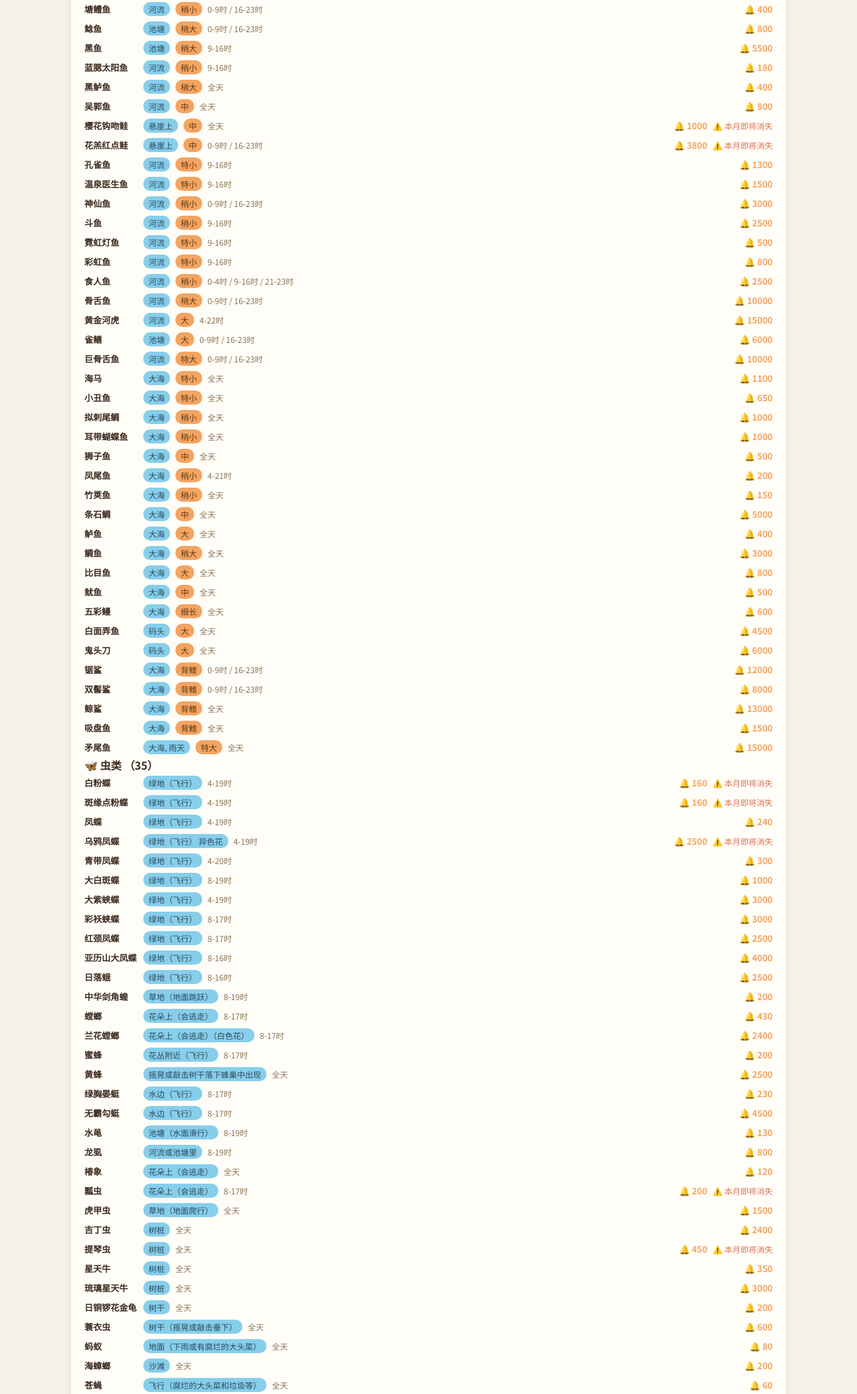
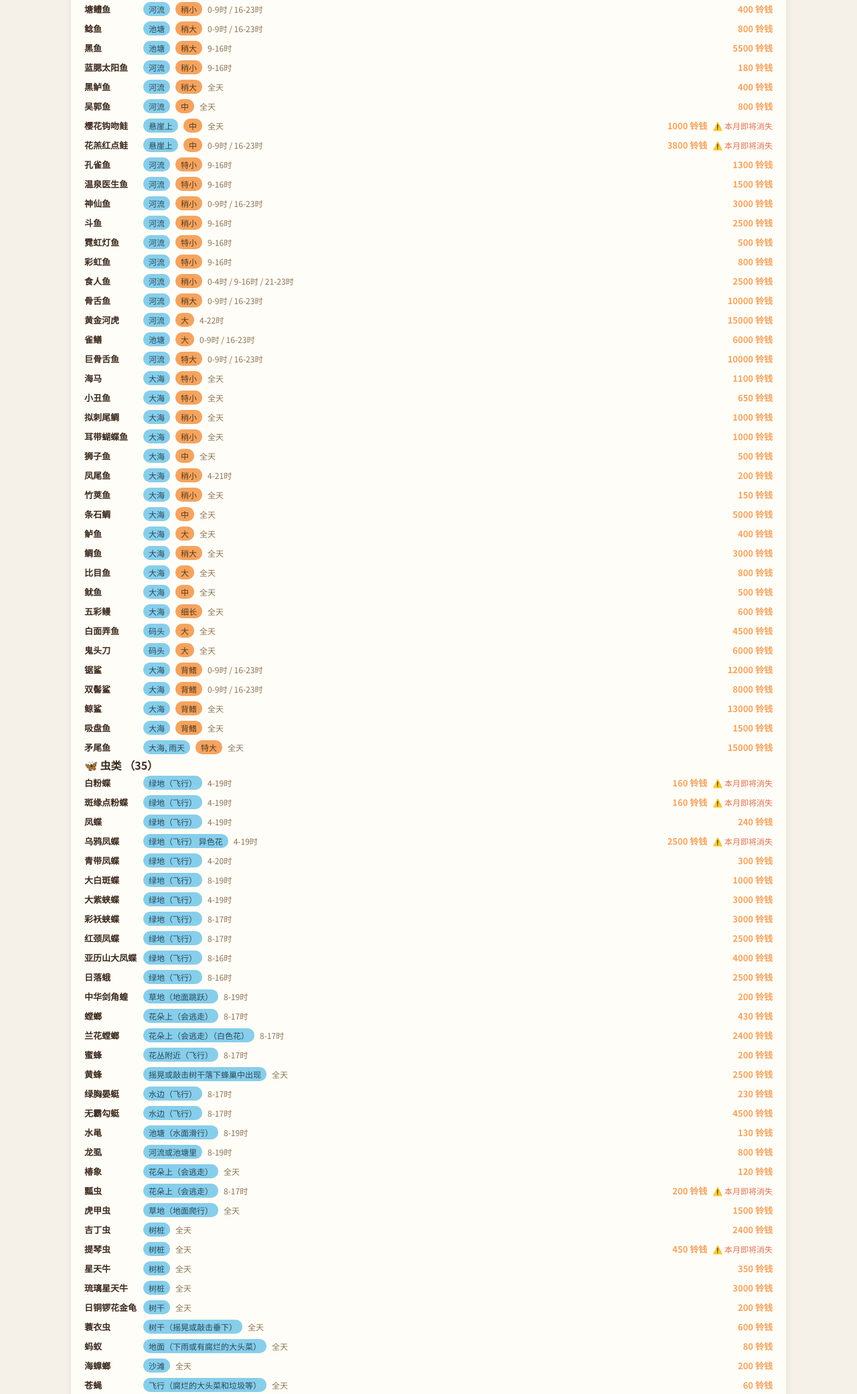
Before and after one commit to BRUC3L1U/ACNH_Tracker, a plain HTML site: page index.html in a window 1280 px wide. Shown: the part 645-2726 px from the top of the page at 67% size. Drawn offline with Linux system fonts and the light colour scheme.

Commit message:
Fix sorting, check mark, price labels, and today panel scoping
- Default sort key is now null (preserving Wiki in-game guide order)
- Fixed check box to render proper check mark glyph
- Changed price display from bell icon to "铃钱" suffix
- Today Available panel now shows only current tab's creatures

```diff
--- a/index.html
+++ b/index.html
@@ -92,7 +92,7 @@ body{font-family:var(--font-body);background:var(--color-bg);color:var(--color-t
 .tag-shadow{background:var(--color-accent-warm);color:#5a3a1a}
 .tag-price{color:var(--color-text-muted);font-weight:700;font-size:13px;white-space:nowrap}
 .check-box{width:28px;height:28px;border-radius:var(--radius-sm);border:2px solid var(--color-border);display:flex;align-items:center;justify-content:center;transition:all .3s;flex-shrink:0;margin-top:2px}
-.check-box::after{content:'\\2713';color:#fff;font-size:16px;opacity:0;transition:opacity .3s}
+.check-box::after{content:'\2713';color:#fff;font-size:16px;opacity:0;transition:opacity .3s;font-weight:700}
 .creature-meta{grid-column:1/-1;display:flex;flex-direction:column;gap:4px}
 .meta-row{font-size:11px;color:var(--color-text-muted);display:flex;align-items:center;gap:2px}
 .heat-cell{width:22px;height:20px;display:inline-flex;align-items:center;justify-content:center;border-radius:3px;font-size:10px;background:var(--color-bg);color:var(--color-text-muted);transition:all .15s}
@@ -136,7 +136,7 @@ const state = {
     bug:  { location:[], weather:[], month:null, hour:null, status:'all', search:'' },
     sea:  { shadowSize:[], month:null, hour:null, status:'all', search:'' }
   },
-  sort: { key: 'name', dir: 'asc' },
+  sort: { key: null, dir: 'asc' },
   todayOpen: true,
   filterOpen: false
 };
@@ -167,13 +167,13 @@ function isLeavingNextMonth(item) {
 
 function getTimeRangeLabel(hours) {
   if (hours.length === 24) return '全天';
-  const r = [];
-  let s = hours[0], e = hours[0];
-  for (let i = 1; i < hours.length; i++) {
+  var r = [];
+  var s = hours[0], e = hours[0];
+  for (var i = 1; i < hours.length; i++) {
     if (hours[i] === e + 1) { e = hours[i]; }
-    else { r.push(s === e ? s+'时' : s+'-'+e+'时'); s = hours[i]; e = hours[i]; }
+    else { r.push(s === e ? s + '时' : s + '-' + e + '时'); s = hours[i]; e = hours[i]; }
   }
-  r.push(s === e ? s+'时' : s+'-'+e+'时');
+  r.push(s === e ? s + '时' : s + '-' + e + '时');
   return r.join(' / ');
 }
 
@@ -211,6 +211,7 @@ function applyFilters(data, tab) {
 
   const sk = state.sort.key;
   const sd = state.sort.dir === 'asc' ? 1 : -1;
+  if (sk) {
     items.sort((a, b) => {
       if (sk === 'name') return sd * a.name.localeCompare(b.name, 'zh');
       if (sk === 'price') return sd * (a.price - b.price);
@@ -226,6 +227,7 @@ function applyFilters(data, tab) {
       }
       return 0;
     });
+  }
 
   return items;
 }
@@ -264,7 +266,7 @@ function renderTodayPanel() {
     sea: nowAvailable.filter(x => x.type==='sea')
   };
 
-  let html = '<div class="today-header'+(state.todayOpen?' open':'')+'" id="todayHeader"><h3><span class="arrow">▶</span> 🔔 今日可捕捉 （'+monStr+' '+hour+'时）</h3><span style="font-size:13px;color:var(--color-text-muted)">'+nowAvailable.length+' 种生物可捕捉</span></div>';
+  let html = '<div class="today-header'+(state.todayOpen?' open':'')+'" id="todayHeader"><h3><span class="arrow">▶</span> 今日可捕捉 （'+monStr+' '+hour+'时）</h3><span style="font-size:13px;color:var(--color-text-muted)">'+nowAvailable.length+' 种生物可捕捉</span></div>';
   html += '<div class="today-body'+(state.todayOpen?' open':'')+'">';
   html += '<div class="today-info"><span>当前半球：</span><button class="hemi-btn'+(state.hemisphere==='north'?' active':'')+'" id="hemiNorth">北半球</button><button class="hemi-btn'+(state.hemisphere==='south'?' active':'')+'" id="hemiSouth">南半球</button><span style="color:var(--color-text-muted);font-size:12px">（可切换）</span></div>';
 
@@ -278,11 +280,11 @@ function renderTodayPanel() {
         const warn = isLeavingNextMonth(item) ? ' <span class="warn">⚠️ 本月即将消失</span>' : '';
         const timeLabel = getTimeRangeLabel(item.hours);
         if (t === 'fish') {
-          html += '<div class="today-item"><span style="font-weight:600;min-width:80px">'+item.name+'</span><span class="tag tag-location">'+item.location+'</span><span class="tag tag-shadow">'+item.shadowSize+'</span><span style="font-size:12px;color:var(--color-text-muted)">'+timeLabel+'</span><span style="color:var(--color-accent-warm);font-weight:600;margin-left:auto">🔔 '+item.price+'</span>'+warn+'</div>';
+          html += '<div class="today-item"><span style="font-weight:600;min-width:80px">'+item.name+'</span><span class="tag tag-location">'+item.location+'</span><span class="tag tag-shadow">'+item.shadowSize+'</span><span style="font-size:12px;color:var(--color-text-muted)">'+timeLabel+'</span><span style="color:var(--color-accent-warm);font-weight:600;margin-left:auto">'+item.price+' 铃钱</span>'+warn+'</div>';
         } else if (t === 'bug') {
-          html += '<div class="today-item"><span style="font-weight:600;min-width:80px">'+item.name+'</span><span class="tag tag-location">'+item.location+'</span><span style="font-size:12px;color:var(--color-text-muted)">'+timeLabel+'</span><span style="color:var(--color-accent-warm);font-weight:600;margin-left:auto">🔔 '+item.price+'</span>'+warn+'</div>';
+          html += '<div class="today-item"><span style="font-weight:600;min-width:80px">'+item.name+'</span><span class="tag tag-location">'+item.location+'</span><span style="font-size:12px;color:var(--color-text-muted)">'+timeLabel+'</span><span style="color:var(--color-accent-warm);font-weight:600;margin-left:auto">'+item.price+' 铃钱</span>'+warn+'</div>';
         } else {
-          html += '<div class="today-item"><span style="font-weight:600;min-width:80px">'+item.name+'</span><span class="tag tag-shadow">'+item.shadowSize+'</span><span style="font-size:12px;color:var(--color-text-muted)">'+timeLabel+'</span><span style="color:var(--color-accent-warm);font-weight:600;margin-left:auto">🔔 '+item.price+'</span>'+warn+'</div>';
+          html += '<div class="today-item"><span style="font-weight:600;min-width:80px">'+item.name+'</span><span class="tag tag-shadow">'+item.shadowSize+'</span><span style="font-size:12px;color:var(--color-text-muted)">'+timeLabel+'</span><span style="color:var(--color-accent-warm);font-weight:600;margin-left:auto">'+item.price+' 铃钱</span>'+warn+'</div>';
         }
       });
     }
@@ -448,7 +450,7 @@ function renderList() {
     if (item.shadowSize) {
       html += '<span class="tag tag-shadow">'+item.shadowSize+'</span>';
     }
-    html += '<span class="tag-price">🔔 '+item.price+'</span>';
+    html += '<span class="tag-price">'+item.price+' 铃钱</span>';
     html += '</div>';
 
     html += '<div class="creature-meta">';
```
Lines whose indentation alone changed are shown as unchanged.
